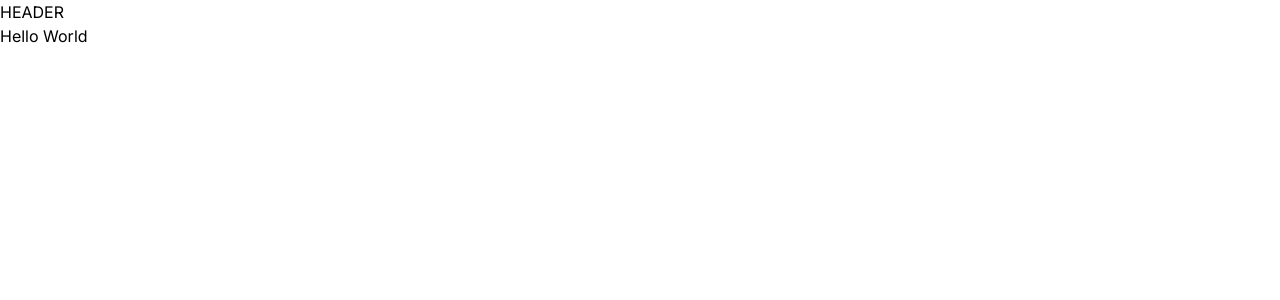
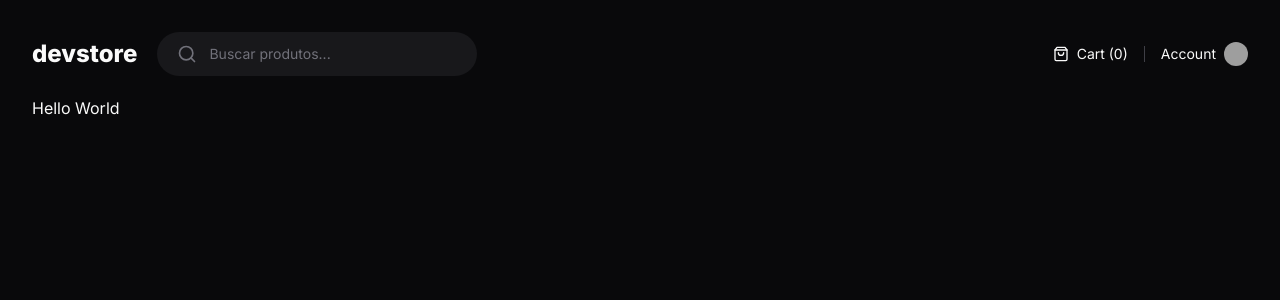
Before and after one commit to bfukumori/devstore, a Next.js app: page / in a window 1280 px wide. Shown: the top 300 px of the page. Built offline with nearby package versions, Linux system fonts and the light colour scheme; grey boxes are pictures that could not be loaded.

Commit message:
feat: header component

```diff
--- a/next.config.js
+++ b/next.config.js
@@ -1,4 +1,14 @@
 /** @type {import('next').NextConfig} */
-const nextConfig = {}
+const nextConfig = {
+  images: {
+    remotePatterns: [
+      {
+        protocol: 'https',
+        hostname: 'github.com',
+        pathname: '/bfukumori.png',
+      },
+    ],
+  },
+};
 
-module.exports = nextConfig
+module.exports = nextConfig;
--- a/package.json
+++ b/package.json
@@ -9,6 +9,7 @@
     "lint": "next lint"
   },
   "dependencies": {
+    "lucide-react": "^0.297.0",
     "next": "14.0.4",
     "react": "^18.2.0",
     "react-dom": "^18.2.0"
--- a/src/app/(store)/layout.tsx
+++ b/src/app/(store)/layout.tsx
@@ -3,7 +3,7 @@
 
 export default function StoreLayout({ children }: { children: ReactNode }) {
   return (
-    <div>
+    <div className="mx-auto grid min-h-screen w-full max-w-[1600px] grid-rows-app gap-5 p-8">
       <Header />
       {children}
     </div>
--- a/src/app/layout.tsx
+++ b/src/app/layout.tsx
@@ -16,7 +16,7 @@
 }) {
   return (
     <html className={inter.variable} lang="pt-br">
-      <body>{children}</body>
+      <body className="bg-zinc-950 text-zinc-50 antialiased">{children}</body>
     </html>
   );
 }
--- a/src/components/header.tsx
+++ b/src/components/header.tsx
@@ -1,3 +1,40 @@
+import Link from 'next/link';
+import { Search, ShoppingBag } from 'lucide-react';
+import Image from 'next/image';
+
 export function Header() {
-  return <header>HEADER</header>;
+  return (
+    <header className="flex items-center justify-between">
+      <div className="flex items-center gap-5">
+        <Link href="/" className="text-2xl font-extrabold">
+          devstore
+        </Link>
+        <form className="flex w-[320px] items-center gap-3 rounded-full bg-zinc-900 px-5 py-3 ring-zinc-700">
+          <Search className="w-5 h-5 text-zinc-500" />
+          <input
+            type="search"
+            placeholder="Buscar produtos..."
+            className="flex-1 bg-transparent text-sm outline-none placeholder:text-zinc-500"
+          />
+        </form>
+      </div>
+      <div className="flex items-center gap-4">
+        <div className="flex items-center gap-2">
+          <ShoppingBag className="h-4 w-4" />
+          <span className="text-sm">Cart (0)</span>
+        </div>
+        <div className="w-px h-4 bg-zinc-700" />
+        <Link href="/" className="flex items-center gap-2 hover:underline">
+          <span className="text-sm">Account</span>
+          <Image
+            alt=""
+            src="https://github.com/bfukumori.png"
+            width={24}
+            height={24}
+            className="h-6 w-6 rounded-full"
+          />
+        </Link>
+      </div>
+    </header>
+  );
 }
--- a/tailwind.config.ts
+++ b/tailwind.config.ts
@@ -10,6 +10,9 @@
     fontFamily: {
       sans: 'var(--font-inter)',
     },
+    gridTemplateRows: {
+      app: 'min-content max-content',
+    },
   },
   plugins: [],
 };
```
Also changed, not shown: 1 other file (tests, documents, lock files or other folders).
